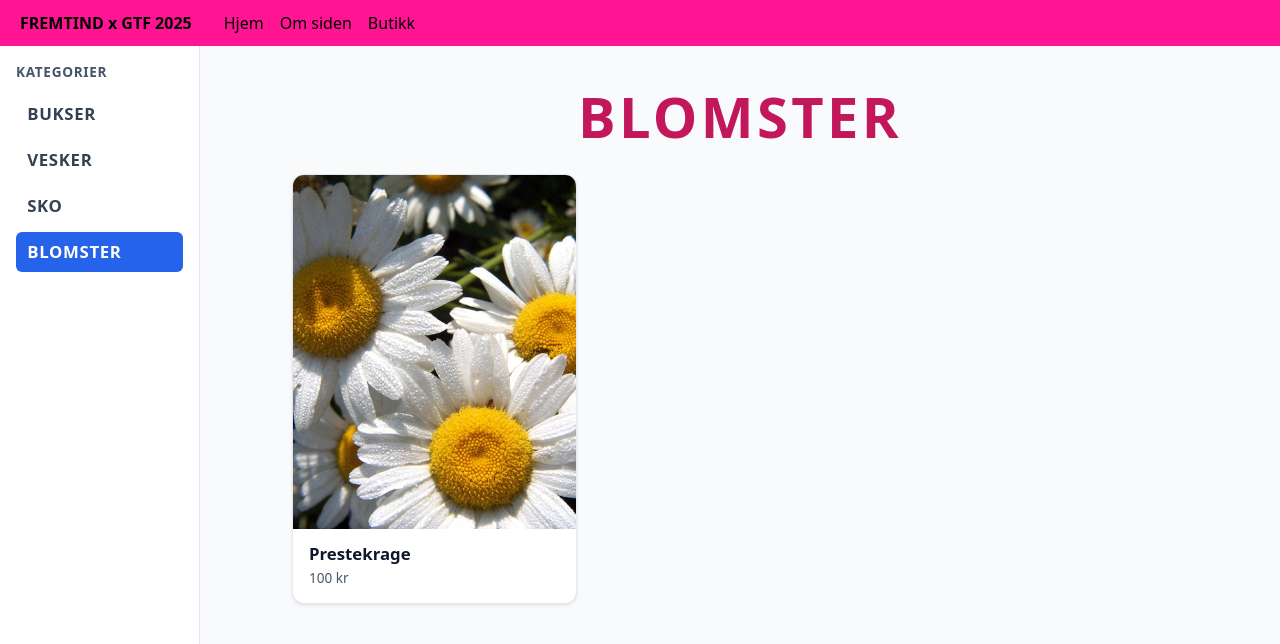
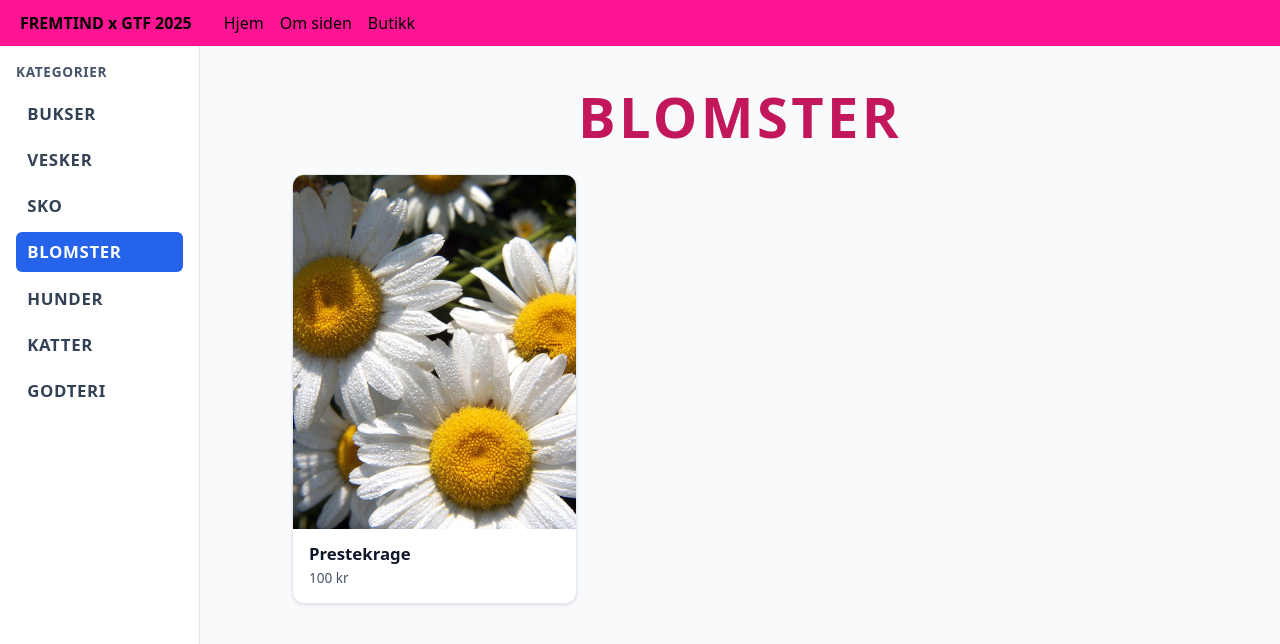
Before and after one commit to anja-mg/fremtind-gtf-2025, a React (Vite) app: page /category/blomster in a window 1280 px wide. Shown: the top 644 px of the page. Built offline with nearby package versions, Linux system fonts and the light colour scheme.

Commit message:
kategorier

```diff
--- a/src/data/categories.ts
+++ b/src/data/categories.ts
@@ -4,7 +4,7 @@ export interface CategoryDef {
 }
 
 // 🩷🩷🩷🩷
-// Her kan du legge til flere kategorier du ønsker!
+// Her kan du legge til flere kategorier om du ønsker!
 
 export const categories: CategoryDef[] = [
   {
@@ -22,5 +22,17 @@ export const categories: CategoryDef[] = [
   {
     name: 'blomster',
     label: 'Blomster',
+  },
+  {
+    name: 'hunder',
+    label: 'Hunder',
+  },
+  {
+    name: 'katter',
+    label: 'Katter',
+  },
+  {
+    name: 'godteri',
+    label: 'Godteri',
   }
 ];
--- a/src/data/products.ts
+++ b/src/data/products.ts
@@ -20,8 +20,8 @@ const fileMap = import.meta.glob('../bilder/**/*.{png,jpg,jpeg,webp,avif,svg}',
 // 🩷🩷🩷🩷🩷 Her kan du legge til flere av bilder du ønsker
 const bildeliste: Omit<Product, 'image'>[] = [
     {id: 'hvit-bukse', category: 'bukser', title: 'Hvit bukse', subtitle: '100 kr', file: 'bukser/bukse-1.webp'},
+
     {id: 'bla-bukse', category: 'bukser', title: 'Blå bukse', subtitle: '200 kr', file: 'bukser/bukse-2.webp'},
-
 
     {id: 'gra-veske', category: 'vesker', title: 'Grå veske', subtitle: '550 kr', file: 'vesker/veske-1.webp'},
 
```
